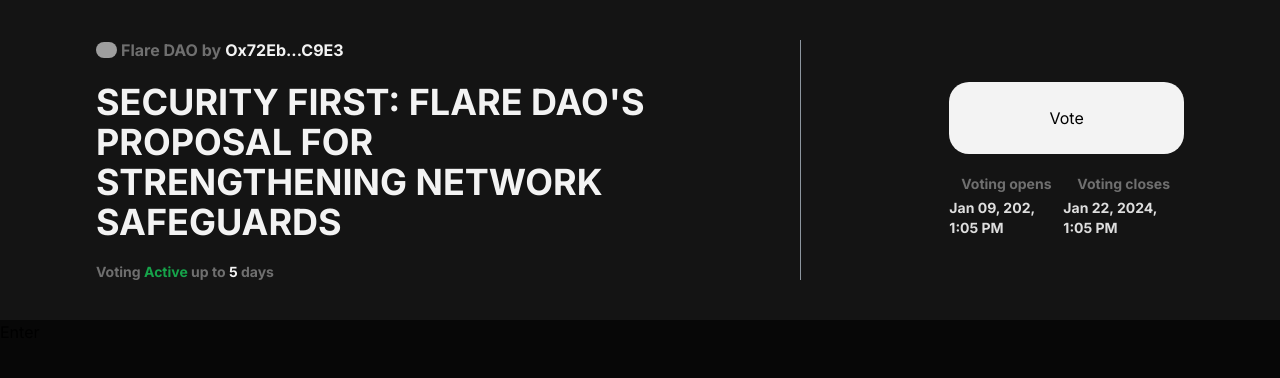
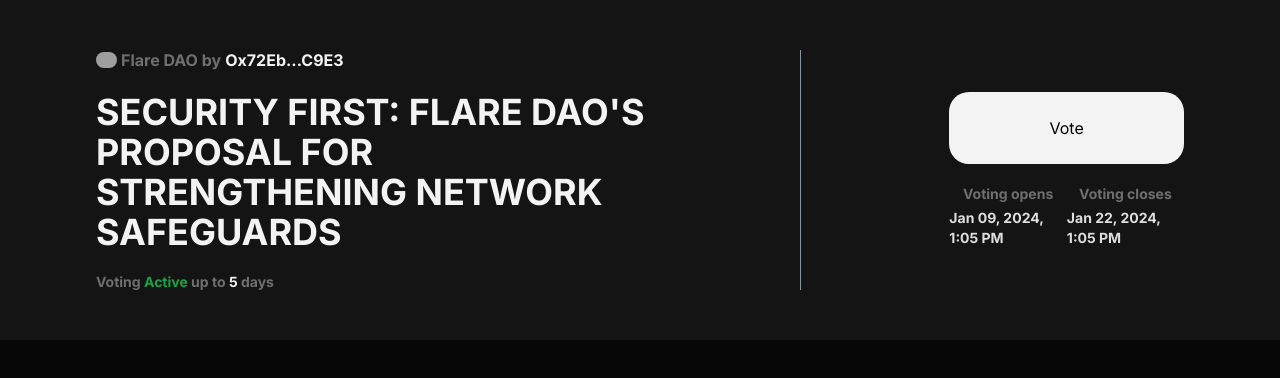
Before and after one commit to aerius-labs/zk-snap-frontend-v2, a Next.js app: page /proposal/1 in a window 1280 px wide. Shown: the top 378 px of the page. Built offline with nearby package versions, Linux system fonts and the light colour scheme; grey boxes are pictures that could not be loaded.

Commit message:
fix: height on proposal info

```diff
--- a/src/app/proposal/[proposalId]/page.tsx
+++ b/src/app/proposal/[proposalId]/page.tsx
@@ -3,7 +3,7 @@ import ProposalVoting from '@/components/proposalVoting';
 
 export default function Proposal() {
   return (
-    <div className='h-screen'>
+    <div className='flex h-screen flex-col'>
       <ProposalVoting />
       <ProposalInfo />
     </div>
--- a/src/components/proposalInfo.tsx
+++ b/src/components/proposalInfo.tsx
@@ -1,5 +1,5 @@
 const ProposalInfo = () => {
-  return <div className='h-3/5 bg-true-black-900'>Enter</div>;
+  return <div className='flex-grow bg-true-black-900'></div>;
 };
 
 export default ProposalInfo;
--- a/src/components/proposalVoting.tsx
+++ b/src/components/proposalVoting.tsx
@@ -13,7 +13,7 @@ const proposal = {
 const ProposalVoting = () => {
   const { daoName, creatorAddress, proposalName } = proposal;
   return (
-    <div className='flex h-2/5 w-full flex-col items-center justify-between bg-true-black-800 md:flex-row'>
+    <div className='flex max-h-full w-full flex-col items-center justify-between bg-true-black-800 md:flex-row'>
       <div className='flex w-full flex-col gap-5 px-12 py-6 md:w-7/12 md:px-24 md:py-12'>
         <div className='flex items-center gap-1'>
           <Image
@@ -54,7 +54,7 @@ const ProposalVoting = () => {
         <div className='flex justify-between text-sm font-bold'>
           <div className='flex flex-col items-center gap-1'>
             <p className='text-true-gray-300'>Voting opens</p>
-            <p className='text-true-gray-200'>Jan 09, 202, 1:05 PM</p>
+            <p className='text-true-gray-200'>Jan 09, 2024, 1:05 PM</p>
           </div>
           <div className='flex flex-col items-center gap-1'>
             <p className='text-true-gray-300'>Voting closes</p>
```
